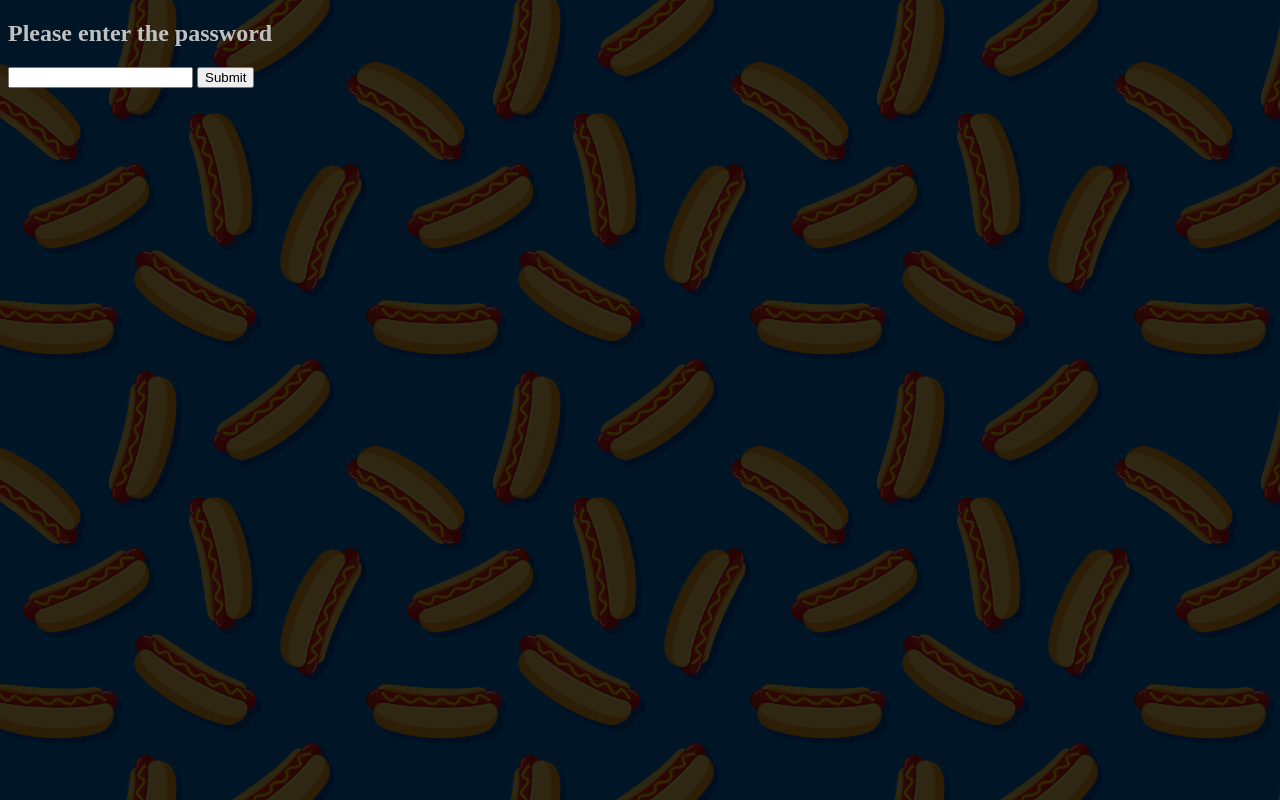
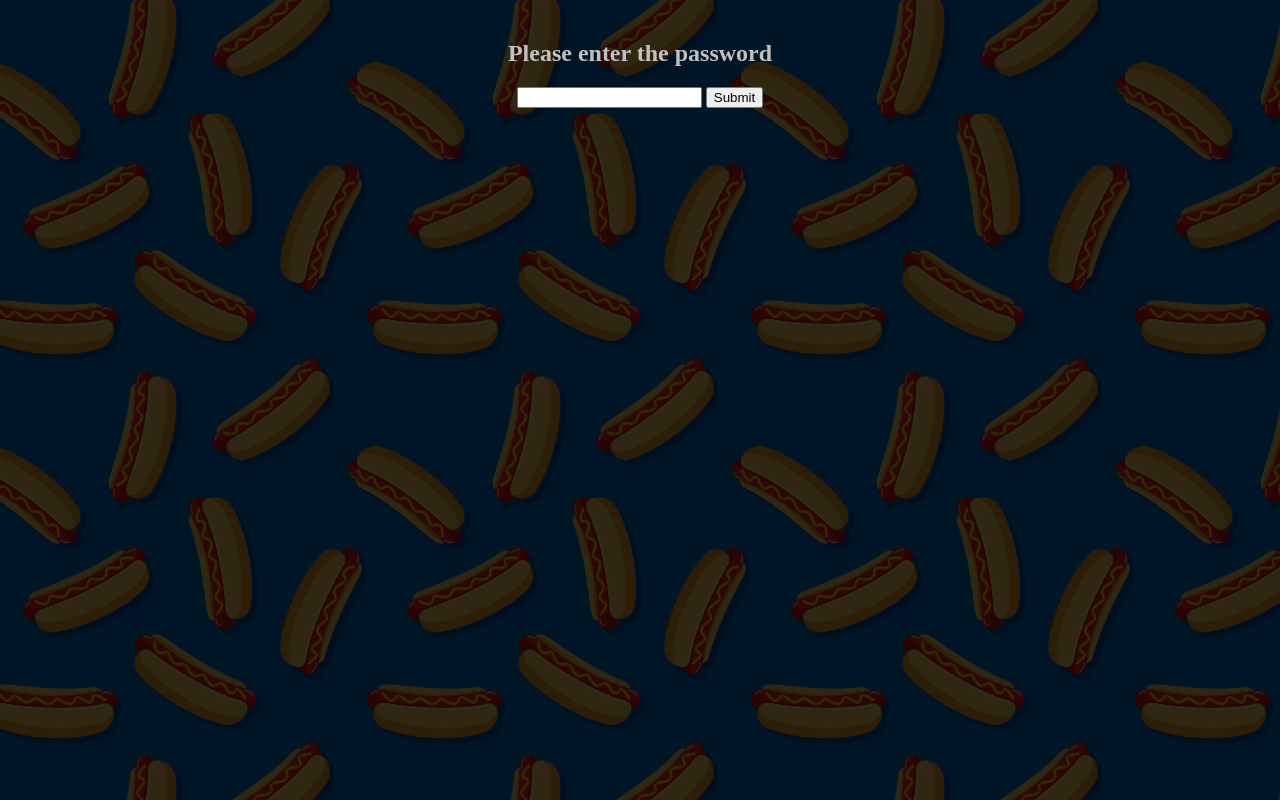
Before and after one commit to jaidenrh/ITI200-Final, a plain HTML site: page admin.html in a window 1280 px wide. Drawn offline with nearby package versions, Linux system fonts and the light colour scheme.

Commit message:
Progress 3
Gibby never knows what to put here

```diff
--- a/styleadmin.css
+++ b/styleadmin.css
@@ -13,7 +13,13 @@ html {
 }
 
 h2 {
+  padding-top: 20px;
   color: #c1c1c1;
+  text-align: center;
+}
+
+form {
+  text-align: center;
 }
 
 h3 {
```
